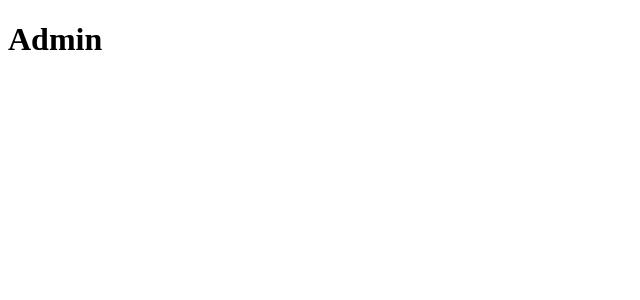
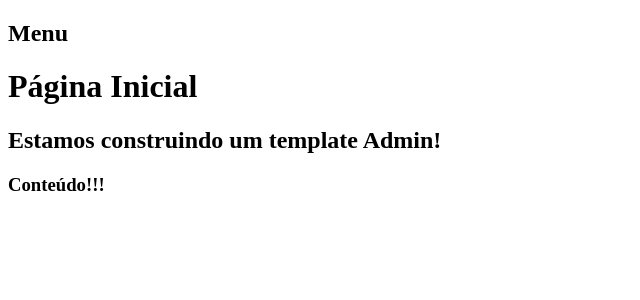
Before and after one commit to laerthnardelli/curso-nextjs, a Next.js app in the folder admin-template/: page / in a window 1280 px wide. Shown: the top 300 px of the page, without its empty margins (0-640 px from the left). Built offline with nearby package versions, Linux system fonts and the light colour scheme.

Commit message:
Initial structure of the component "template"

```diff
--- /dev/null
+++ b/admin-template/src/components/template/Cabecalho.tsx
@@ -0,0 +1,14 @@
+import Titulo from "./Titulo";
+
+interface CabecalhoProps {
+    titulo: string
+    subtitulo: string
+}
+
+export default function Cabecalho(props: CabecalhoProps) {
+    return (
+        <div>
+            <Titulo titulo={props.titulo} subtitulo={props.subtitulo} />
+        </div>
+    );
+}
--- /dev/null
+++ b/admin-template/src/components/template/Conteudo.tsx
@@ -0,0 +1,15 @@
+
+
+interface ConteudoProps {
+    children?: any
+}
+
+export default function Conteudo(props: ConteudoProps) {
+    return (
+        <div className={`
+            flex flex-col mt-7
+        `}>
+            {props.children}
+        </div>
+    );
+}
--- /dev/null
+++ b/admin-template/src/components/template/Layout.tsx
@@ -0,0 +1,19 @@
+import Cabecalho from "./Cabecalho";
+import Conteudo from "./Conteudo";
+import MenuLateral from "./MenuLateral";
+
+interface LayoutProps {
+    titulo: string
+    subtitulo: string
+    children?: any
+}
+
+export default function Layout(props: LayoutProps) {
+    return (
+        <div>
+            <MenuLateral />
+            <Cabecalho titulo={props.titulo} subtitulo={props.subtitulo} />
+            <Conteudo>{props.children}</Conteudo>
+        </div>
+    );
+}
--- /dev/null
+++ b/admin-template/src/components/template/MenuLateral.tsx
@@ -0,0 +1,9 @@
+
+
+export default function MenuLateral() {
+    return (
+        <aside>
+            <h1>Menu</h1>
+        </aside>
+    );
+}
--- /dev/null
+++ b/admin-template/src/components/template/Titulo.tsx
@@ -0,0 +1,21 @@
+
+
+interface TituloProps {
+    titulo: string
+    subtitulo: string
+}
+
+export default function Titulo(props: TituloProps) {
+    return (
+        <div >
+            <h1 className={`
+
+        `}>
+                {props.titulo}</h1>
+            <h2 className={`
+
+        `}>
+                {props.subtitulo}</h2>
+        </div>
+    );
+}
--- a/admin-template/src/pages/index.tsx
+++ b/admin-template/src/pages/index.tsx
@@ -1,11 +1,10 @@
+import Layout from "../components/template/Layout";
 
 
 export default function Home() {
   return (
-    <div className={`
-    h-screen
-    bg-gradient-to-r from-green-500 to-blue-500`}>
-      <h1>Admin</h1>
-    </div>
-  )
+    <Layout titulo={"Página Inicial"} subtitulo={"Estamos construindo um template Admin!"}>
+      <h3>Conteúdo!!!</h3>
+    </Layout>
+  );
 }
```
